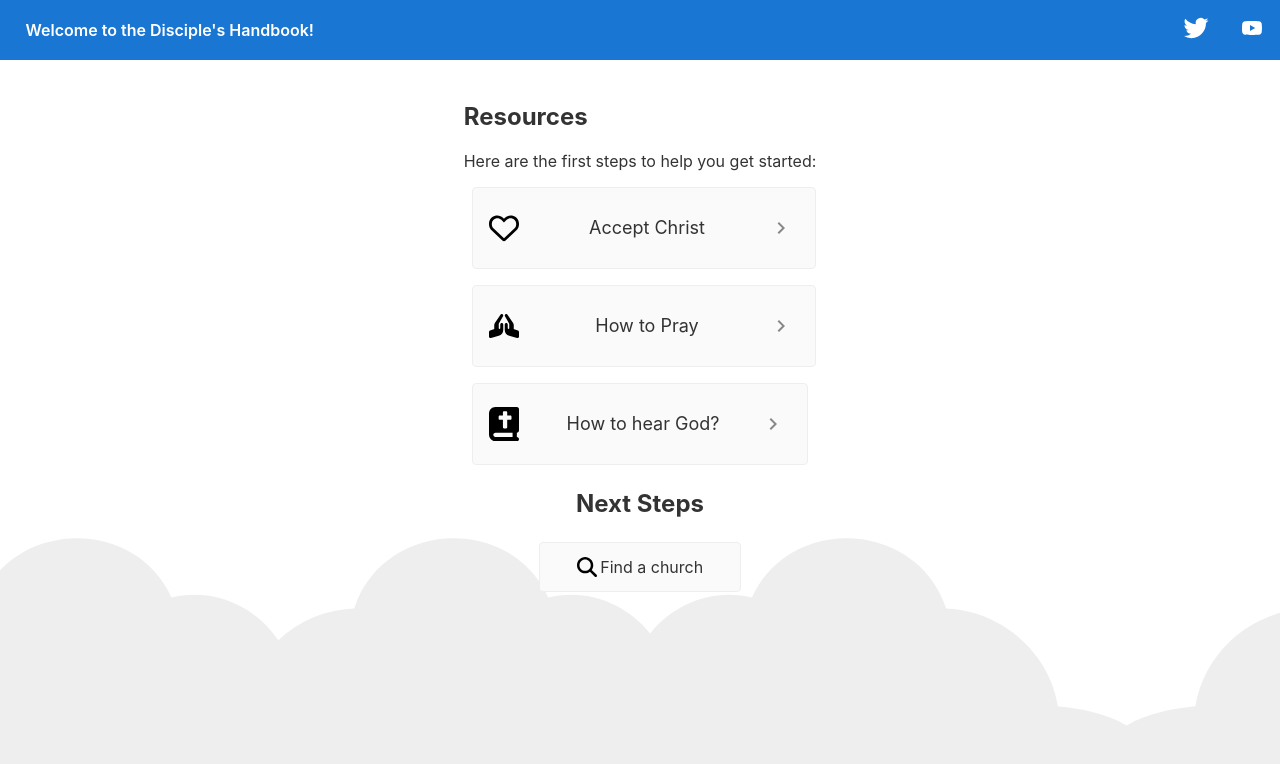
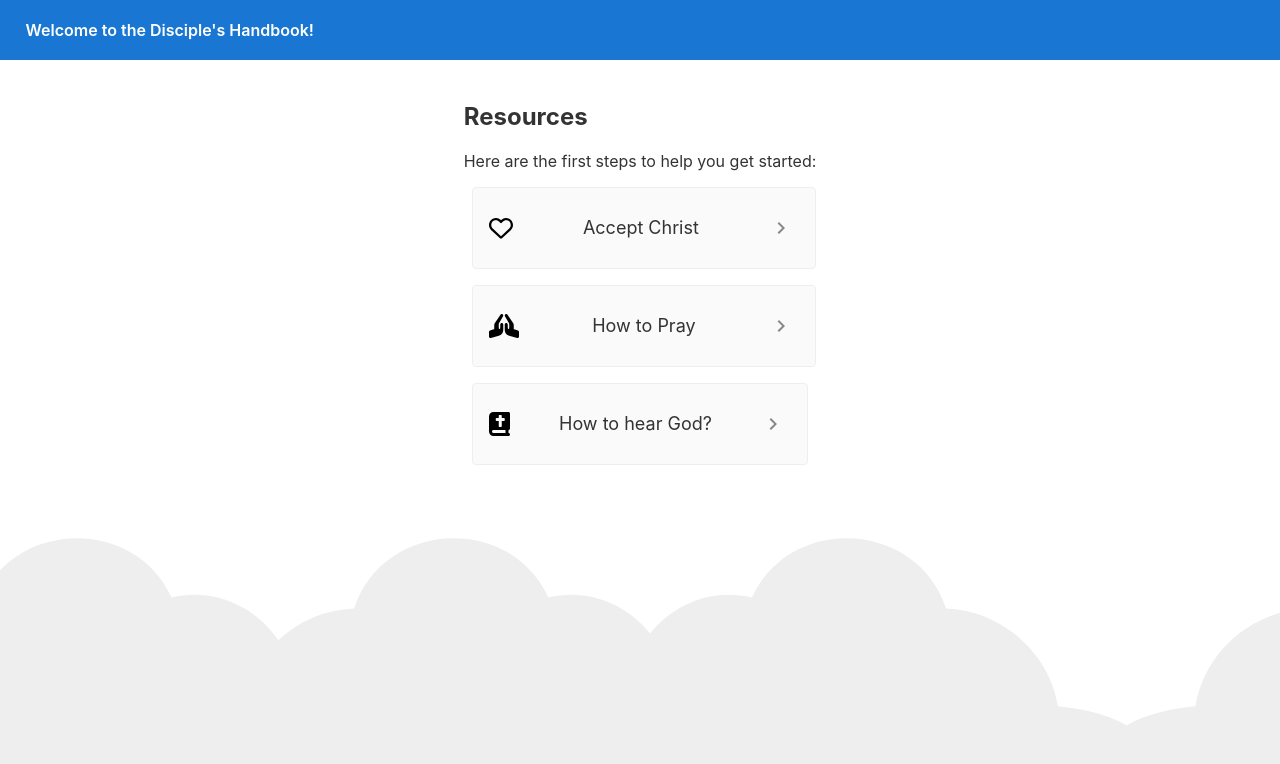
Before and after one commit to DavidGonzalez5714/DiscipleHandbook, an Angular app in the folder DiscipleHandbook/: page / in a window 1280 px wide. Shown: the top 764 px of the page. Built offline with nearby package versions, Linux system fonts and the light colour scheme.

Commit message:
added the font awesome icon package (#6)
* hid next steps and youtube and twitter icons

* added fontawesome icon for testing

* updated build files

* converted svg to fa-icon component

* updated build files

```diff
--- a/DiscipleHandbook/package.json
+++ b/DiscipleHandbook/package.json
@@ -18,6 +18,11 @@
     "@angular/platform-browser": "^14.2.0",
     "@angular/platform-browser-dynamic": "^14.2.0",
     "@angular/router": "^14.2.0",
+    "@fortawesome/angular-fontawesome": "^0.11.1",
+    "@fortawesome/fontawesome-svg-core": "^6.1.1",
+    "@fortawesome/free-brands-svg-icons": "^6.1.1",
+    "@fortawesome/free-regular-svg-icons": "^6.1.1",
+    "@fortawesome/free-solid-svg-icons": "^6.1.1",
     "lodash": "^4.17.21",
     "rxjs": "~7.5.0",
     "tslib": "^2.3.0",
--- a/DiscipleHandbook/src/app/app.component.html
+++ b/DiscipleHandbook/src/app/app.component.html
@@ -308,7 +308,7 @@
   <span style="padding-left: 2%;">Welcome to the Disciple's Handbook!</span>
     <div class="spacer"></div>
     <!-- These may be useful when we are doing videos or linking to videos -->
-    <a aria-label="Angular on twitter" target="_blank" rel="noopener" href="https://twitter.com/angular" title="Twitter">
+    <!-- <a aria-label="Angular on twitter" target="_blank" rel="noopener" href="https://twitter.com/angular" title="Twitter">
       <svg id="twitter-logo" height="24" data-name="Logo" xmlns="http://www.w3.org/2000/svg" viewBox="0 0 400 400">
         <rect width="400" height="400" fill="none"/>
         <path d="M153.62,301.59c94.34,0,145.94-78.16,145.94-145.94,0-2.22,0-4.43-.15-6.63A104.36,104.36,0,0,0,325,122.47a102.38,102.38,0,0,1-29.46,8.07,51.47,51.47,0,0,0,22.55-28.37,102.79,102.79,0,0,1-32.57,12.45,51.34,51.34,0,0,0-87.41,46.78A145.62,145.62,0,0,1,92.4,107.81a51.33,51.33,0,0,0,15.88,68.47A50.91,50.91,0,0,1,85,169.86c0,.21,0,.43,0,.65a51.31,51.31,0,0,0,41.15,50.28,51.21,51.21,0,0,1-23.16.88,51.35,51.35,0,0,0,47.92,35.62,102.92,102.92,0,0,1-63.7,22A104.41,104.41,0,0,1,75,278.55a145.21,145.21,0,0,0,78.62,23" fill="#fff"/>
@@ -319,22 +319,22 @@
         <path d="M0 0h24v24H0V0z" fill="none"/>
         <path d="M21.58 7.19c-.23-.86-.91-1.54-1.77-1.77C18.25 5 12 5 12 5s-6.25 0-7.81.42c-.86.23-1.54.91-1.77 1.77C2 8.75 2 12 2 12s0 3.25.42 4.81c.23.86.91 1.54 1.77 1.77C5.75 19 12 19 12 19s6.25 0 7.81-.42c.86-.23 1.54-.91 1.77-1.77C22 15.25 22 12 22 12s0-3.25-.42-4.81zM10 15V9l5.2 3-5.2 3z"/>
       </svg>
-    </a>
+    </a> -->
 </div>
 
 <div class="content" role="main">
   <router-outlet></router-outlet>
 
   <!-- Next Steps -->
-  <h2>Next Steps</h2>
-  <input type="hidden" #selection>
+  <!-- <h2>Next Steps</h2>
+  <input type="hidden" #selection> -->
 
-  <div class="card-container">
+  <!-- <div class="card-container">
     <button class="card card-small" (click)="selection.value = 'component'" tabindex="0">
-      <svg xmlns="http://www.w3.org/2000/svg" viewBox="0 0 512 512"><!--! Font Awesome Pro 6.2.1 by @fontawesome - https://fontawesome.com License - https://fontawesome.com/license (Commercial License) Copyright 2022 Fonticons, Inc. --><path d="M416 208c0 45.9-14.9 88.3-40 122.7L502.6 457.4c12.5 12.5 12.5 32.8 0 45.3s-32.8 12.5-45.3 0L330.7 376c-34.4 25.2-76.8 40-122.7 40C93.1 416 0 322.9 0 208S93.1 0 208 0S416 93.1 416 208zM208 352c79.5 0 144-64.5 144-144s-64.5-144-144-144S64 128.5 64 208s64.5 144 144 144z"/></svg>
+      font awesome icon was here (look at history)
       <span>Find a church</span>
     </button>
-  </div>
+  </div-->
 
   <!-- Links - maybe place some links to partners here - view history to examples -->
   <!-- Footer -->
--- a/DiscipleHandbook/src/app/app.module.ts
+++ b/DiscipleHandbook/src/app/app.module.ts
@@ -5,6 +5,7 @@ import { AppRoutingModule } from './app-routing.module';
 import { AppComponent } from './app.component';
 import { ArticleControlerComponent } from './article-controler/article-controler.component';
 import { MainMenuComponent } from './main-menu/main-menu.component';
+import { FontAwesomeModule } from '@fortawesome/angular-fontawesome';
 
 @NgModule({
   declarations: [
@@ -14,7 +15,8 @@ import { MainMenuComponent } from './main-menu/main-menu.component';
   ],
   imports: [
     BrowserModule,
-    AppRoutingModule
+    AppRoutingModule,
+    FontAwesomeModule
   ],
   providers: [],
   bootstrap: [AppComponent]
--- a/DiscipleHandbook/src/app/main-menu/main-menu.component.css
+++ b/DiscipleHandbook/src/app/main-menu/main-menu.component.css
@@ -166,3 +166,7 @@
   .menu-item-text{
     font-size: large;
   }
+
+  .fontawesomeIcons{
+    color: black;
+  }
--- a/DiscipleHandbook/src/app/main-menu/main-menu.component.html
+++ b/DiscipleHandbook/src/app/main-menu/main-menu.component.html
@@ -4,19 +4,19 @@
 
  <div class="card-container" style="flex-direction: column; justify-content: center;">
    <a [routerLink]="['/articles', 1]" class="card" style="justify-content: space-between;">
-     <svg xmlns="http://www.w3.org/2000/svg" viewBox="0 0 512 512"><!--! Font Awesome Pro 6.2.1 by @fontawesome - https://fontawesome.com License - https://fontawesome.com/license (Commercial License) Copyright 2022 Fonticons, Inc. --><path d="M244 84L255.1 96L267.1 84.02C300.6 51.37 347 36.51 392.6 44.1C461.5 55.58 512 115.2 512 185.1V190.9C512 232.4 494.8 272.1 464.4 300.4L283.7 469.1C276.2 476.1 266.3 480 256 480C245.7 480 235.8 476.1 228.3 469.1L47.59 300.4C17.23 272.1 0 232.4 0 190.9V185.1C0 115.2 50.52 55.58 119.4 44.1C164.1 36.51 211.4 51.37 244 84C243.1 84 244 84.01 244 84L244 84zM255.1 163.9L210.1 117.1C188.4 96.28 157.6 86.4 127.3 91.44C81.55 99.07 48 138.7 48 185.1V190.9C48 219.1 59.71 246.1 80.34 265.3L256 429.3L431.7 265.3C452.3 246.1 464 219.1 464 190.9V185.1C464 138.7 430.4 99.07 384.7 91.44C354.4 86.4 323.6 96.28 301.9 117.1L255.1 163.9z"/></svg>
+      <fa-icon size="xl" [icon]="faHeart" class="fontawesomeIcons"></fa-icon>
      <span class="menu-item-text">Accept Christ</span>
      <svg class="material-icons" xmlns="http://www.w3.org/2000/svg" width="24" height="24" viewBox="0 0 24 24"><path d="M10 6L8.59 7.41 13.17 12l-4.58 4.59L10 18l6-6z"/></svg>
    </a>
 
    <a [routerLink]="['/articles', 2]" class="card" style="justify-content: space-between;">
-     <svg xmlns="http://www.w3.org/2000/svg" viewBox="0 0 640 512"><!--! Font Awesome Pro 6.2.1 by @fontawesome - https://fontawesome.com License - https://fontawesome.com/license (Commercial License) Copyright 2022 Fonticons, Inc. --><path d="M351.2 4.8c3.2-2 6.6-3.3 10-4.1c4.7-1 9.6-.9 14.1 .1c7.7 1.8 14.8 6.5 19.4 13.6L514.6 194.2c8.8 13.1 13.4 28.6 13.4 44.4v73.5c0 6.9 4.4 13 10.9 15.2l79.2 26.4C631.2 358 640 370.2 640 384v96c0 9.9-4.6 19.3-12.5 25.4s-18.1 8.1-27.7 5.5L431 465.9c-56-14.9-95-65.7-95-123.7V224c0-17.7 14.3-32 32-32s32 14.3 32 32v80c0 8.8 7.2 16 16 16s16-7.2 16-16V219.1c0-7-1.8-13.8-5.3-19.8L340.3 48.1c-1.7-3-2.9-6.1-3.6-9.3c-1-4.7-1-9.6 .1-14.1c1.9-8 6.8-15.2 14.3-19.9zm-62.4 0c7.5 4.6 12.4 11.9 14.3 19.9c1.1 4.6 1.2 9.4 .1 14.1c-.7 3.2-1.9 6.3-3.6 9.3L213.3 199.3c-3.5 6-5.3 12.9-5.3 19.8V304c0 8.8 7.2 16 16 16s16-7.2 16-16V224c0-17.7 14.3-32 32-32s32 14.3 32 32V342.3c0 58-39 108.7-95 123.7l-168.7 45c-9.6 2.6-19.9 .5-27.7-5.5S0 490 0 480V384c0-13.8 8.8-26 21.9-30.4l79.2-26.4c6.5-2.2 10.9-8.3 10.9-15.2V238.5c0-15.8 4.7-31.2 13.4-44.4L245.2 14.5c4.6-7.1 11.7-11.8 19.4-13.6c4.6-1.1 9.4-1.2 14.1-.1c3.5 .8 6.9 2.1 10 4.1z"/></svg>
+      <fa-icon size="xl" [icon]="faHandsPraying" class="fontawesomeIcons"></fa-icon>
      <span class="menu-item-text">How to Pray</span>
      <svg class="material-icons" xmlns="http://www.w3.org/2000/svg" width="24" height="24" viewBox="0 0 24 24"><path d="M10 6L8.59 7.41 13.17 12l-4.58 4.59L10 18l6-6z"/></svg>
    </a>
 
    <a [routerLink]="['/articles', 3]" class="card" style="justify-content: space-between;">
-     <svg xmlns="http://www.w3.org/2000/svg" viewBox="0 0 448 512"><!--! Font Awesome Pro 6.2.1 by @fontawesome - https://fontawesome.com License - https://fontawesome.com/license (Commercial License) Copyright 2022 Fonticons, Inc. --><path d="M96 0C43 0 0 43 0 96V416c0 53 43 96 96 96H384h32c17.7 0 32-14.3 32-32s-14.3-32-32-32V384c17.7 0 32-14.3 32-32V32c0-17.7-14.3-32-32-32H384 96zm0 384H352v64H96c-17.7 0-32-14.3-32-32s14.3-32 32-32zM208 80c0-8.8 7.2-16 16-16h32c8.8 0 16 7.2 16 16v48h48c8.8 0 16 7.2 16 16v32c0 8.8-7.2 16-16 16H272V304c0 8.8-7.2 16-16 16H224c-8.8 0-16-7.2-16-16V192H160c-8.8 0-16-7.2-16-16V144c0-8.8 7.2-16 16-16h48V80z"/></svg>
+    <fa-icon size="xl" [icon]="faBookBible" class="fontawesomeIcons"></fa-icon>
      <span class="menu-item-text">How to hear God?</span>
      <svg class="material-icons" xmlns="http://www.w3.org/2000/svg" width="24" height="24" viewBox="0 0 24 24"><path d="M10 6L8.59 7.41 13.17 12l-4.58 4.59L10 18l6-6z"/></svg>
    </a>
--- a/DiscipleHandbook/src/app/main-menu/main-menu.component.ts
+++ b/DiscipleHandbook/src/app/main-menu/main-menu.component.ts
@@ -1,11 +1,15 @@
 import { Component, OnInit } from '@angular/core';
-
+import { faHeart } from '@fortawesome/free-regular-svg-icons';
+import { faHandsPraying, faBookBible } from '@fortawesome/free-solid-svg-icons';
 @Component({
   selector: 'app-main-menu',
   templateUrl: './main-menu.component.html',
   styleUrls: ['./main-menu.component.css']
 })
 export class MainMenuComponent implements OnInit {
+  faHeart = faHeart;
+  faHandsPraying = faHandsPraying;
+  faBookBible = faBookBible;
 
   constructor() { }
 
```
Also changed, not shown: 6 other files (tests, documents, lock files or other folders).
